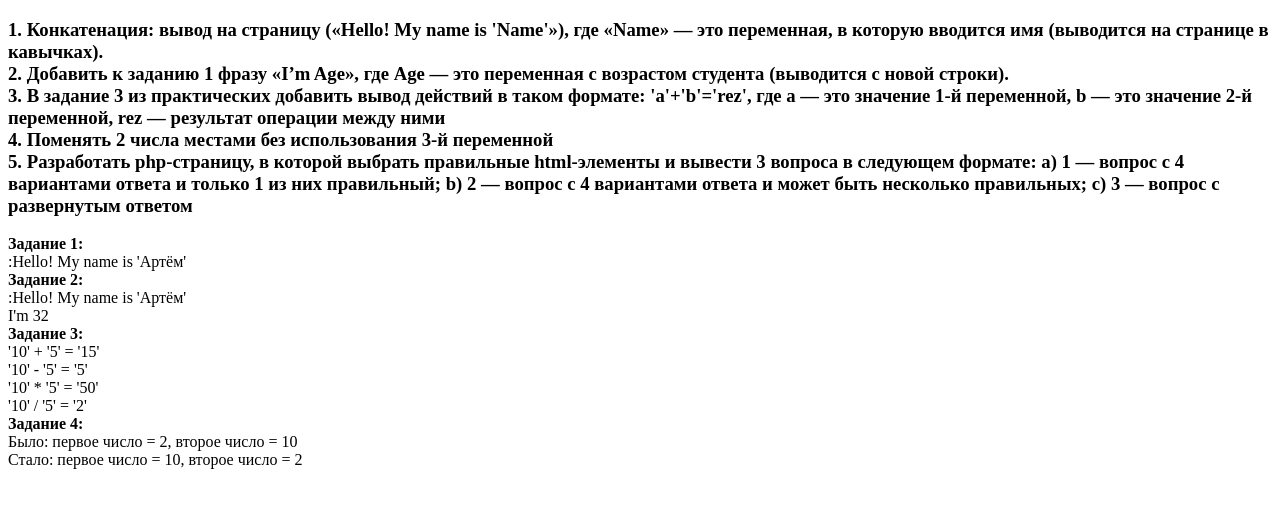
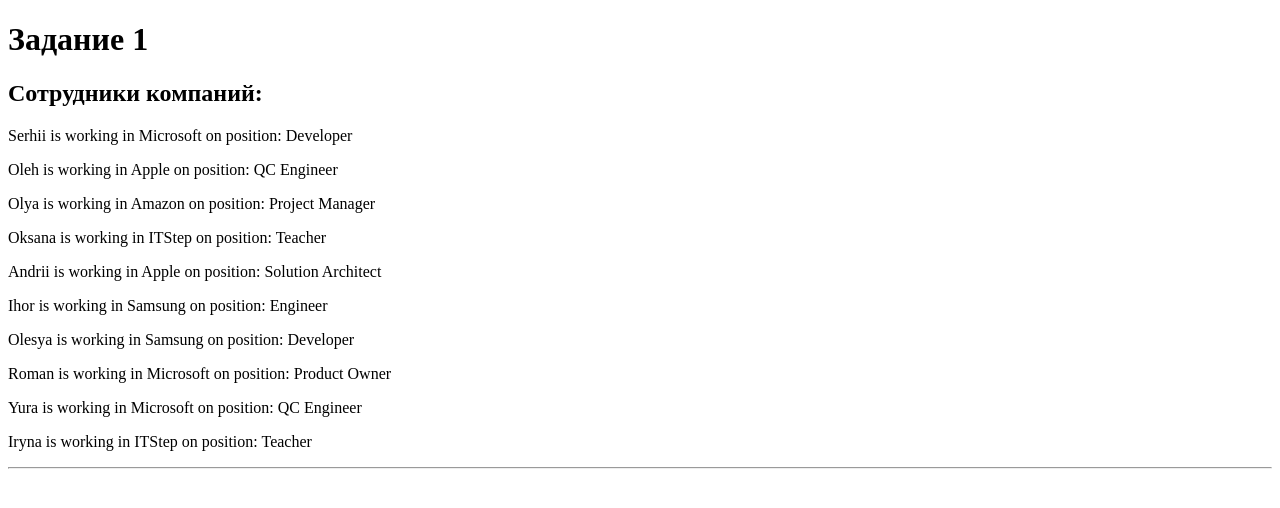
Before and after one commit to ArtemkaNav1/Web521, a PHP site: page / in a window 1280 px wide. Shown: the top 508 px of the page. Run offline with PHP 8.4, Linux system fonts and the light colour scheme.

Commit message:
Модуль 1, Массивы. Часть 2. Задание 1

```diff
--- a/index.php
+++ b/index.php
@@ -5,69 +5,35 @@
     <meta charset="UTF-8">
     <meta name="viewport" content="width=device-width, initial-scale=1.0">
     <title>Document</title>
+    <style>
+
+    </style>
 </head>
 
 <body>
-    <h3>
-        1. Конкатенация: вывод на страницу («Hello! My name
-        is 'Name'»), где «Name» — это переменная, в которую
-        вводится имя (выводится на странице в кавычках).
-        <br>
-        2. Добавить к заданию 1 фразу «I’m Age», где Age — это
-        переменная с возрастом студента (выводится с новой
-        строки).
-        <br>
-        3. В задание 3 из практических добавить вывод действий в таком формате: 'a'+'b'='rez', где a — это значение
-        1-й переменной, b — это значение 2-й переменной,
-        rez — результат операции между ними
-        <br>
-        4. Поменять 2 числа местами без использования 3-й переменной
-        <br>
-        5. Разработать php-страницу, в которой выбрать правильные html-элементы и вывести 3 вопроса в следующем формате:
-        a) 1 — вопрос с 4 вариантами ответа и только 1 из
-        них правильный;
-        b) 2 — вопрос с 4 вариантами ответа и может быть
-        несколько правильных;
-        c) 3 — вопрос с развернутым ответом
-    </h3>
+    <h1>Задание 1</h1>
+  <h2>Сотрудники компаний: </h2>
 
     <?php
-    echo "<tr><td><b>Задание 1:</b><br>:";
-    $name = "Артём"; //  Имя
-
-    echo "Hello! My name is '" . $name . "'" . "<br>";
-
-    echo "<tr><td><b>Задание 2:</b><br>:";
-    $name = "Артём";
-    $age = 32;
-
-    echo "Hello! My name is '" . $name . "'" . "<br>";
-    echo "I'm $age" . "<br>";
-
-    echo "<tr><td><b>Задание 3:</b><br>";
-    $a = 10;
-    $b = 5;
-
-    //Операции
-    echo "'$a' + '$b' = '" . ($a + $b) . "'<br>";
-    echo "'$a' - '$b' = '" . ($a - $b) . "'<br>";
-    echo "'$a' * '$b' = '" . ($a * $b) . "'<br>";
-    echo "'$a' / '$b' = '" . ($a / $b) . "'<br>";
-
-    echo "<tr><td><b>Задание 4:</b><br>";
-
-    $a = 2;
-    $b = 10;
-    echo "Было: первое число = $a, второе число = $b <br>";
-    $a = $a + $b;
-    $b = $a - $b;
-    $a = $a - $b;
-    echo "Стало: первое число = $a, второе число = $b<br/>";
+    // Массив из 10 элементов
+    $employees = [
+        ['name' => 'Serhii', 'company' => 'Microsoft', 'position' => 'Developer'],
+        ['name' => 'Oleh', 'company' => 'Apple', 'position' => 'QC Engineer'],
+        ['name' => 'Olya', 'company' => 'Amazon', 'position' => 'Project Manager'],
+        ['name' => 'Oksana', 'company' => 'ITStep', 'position' => 'Teacher'],
+        ['name' => 'Andrii', 'company' => 'Apple', 'position' => 'Solution Architect'],
+        ['name' => 'Ihor', 'company' => 'Samsung', 'position' => 'Engineer'],
+        ['name' => 'Olesya', 'company' => 'Samsung', 'position' => 'Developer'],
+        ['name' => 'Roman', 'company' => 'Microsoft', 'position' => 'Product Owner'],
+        ['name' => 'Yura', 'company' => 'Microsoft', 'position' => 'QC Engineer'],
+        ['name' => 'Iryna', 'company' => 'ITStep', 'position' => 'Teacher']
+    ];
 
 
-
-
-
+    foreach ($employees as $employee) {
+        echo "<p>{$employee['name']}</strong> is working in {$employee['company']} on position: {$employee['position']}</p>";
+    }
+    echo "<hr>";
     ?>
 </body>
 
```
Also changed, not shown: script.js (deleted, +0 -41 lines).
